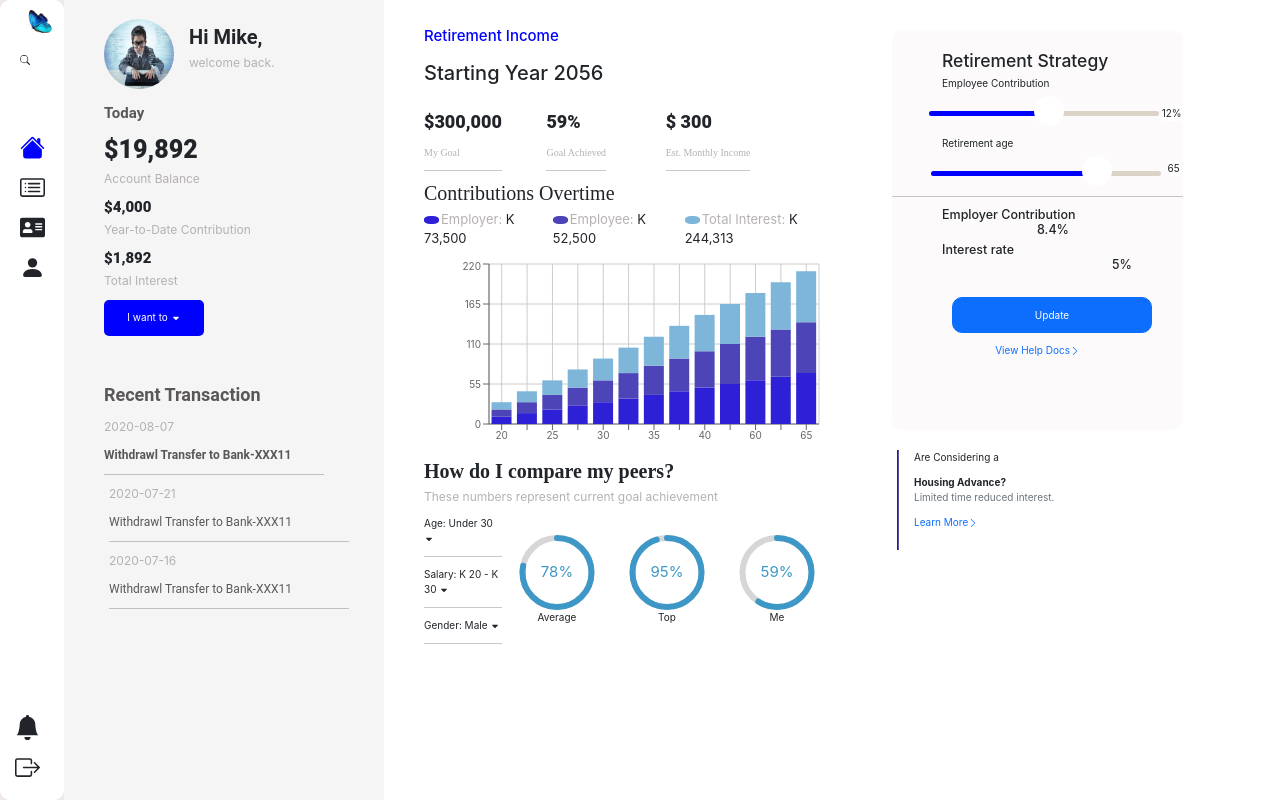
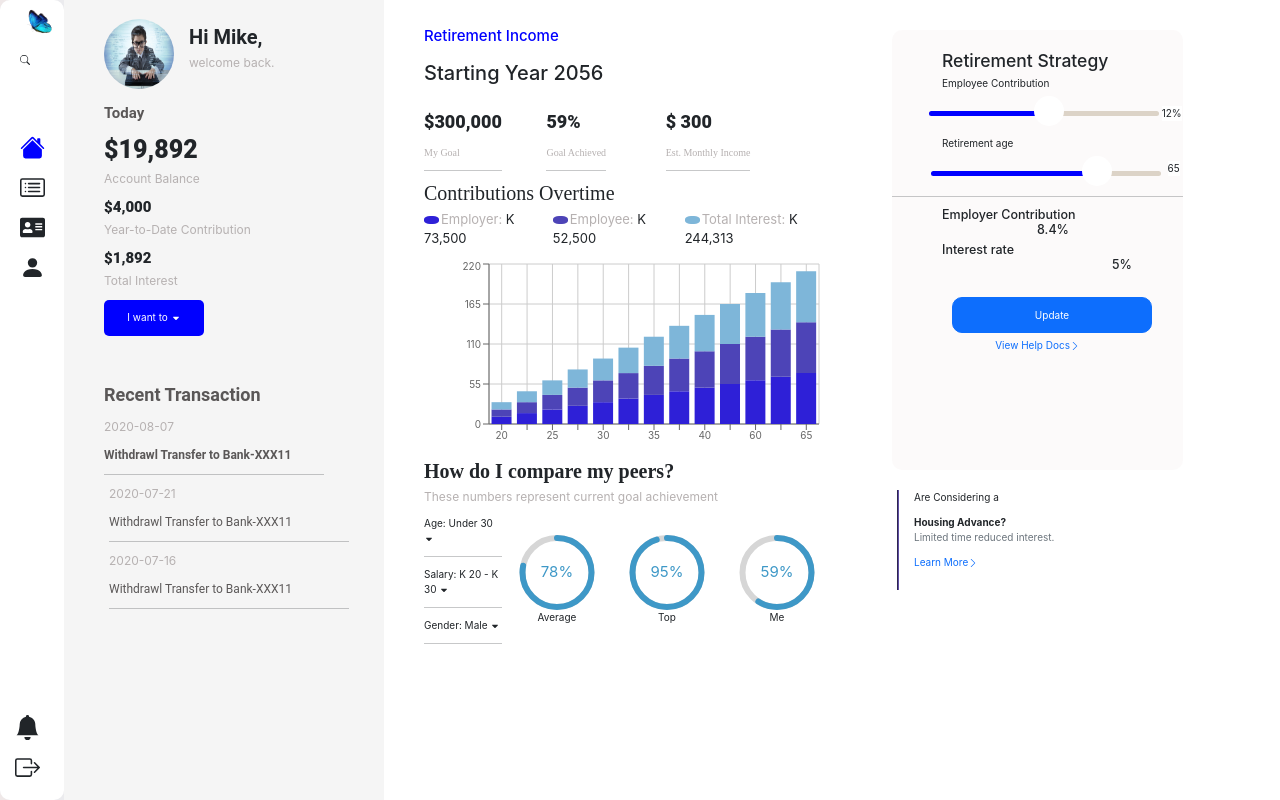
Before and after one commit to d-prakash/dashboardtask, a React (Create React App) app: page / in a window 1280 px wide. Built offline with nearby package versions, Linux system fonts and the light colour scheme; the HTML template or start-up script is replaced by a standard one.

Commit message:
Final commit

```diff
--- a/src/components/ThirdSection/index.css
+++ b/src/components/ThirdSection/index.css
@@ -74,7 +74,7 @@
     border-radius: 10px;
     margin-top: 30px;
     width: 65%;
-    height: 50%;
+    height: 55%;
 
 }
 .mobile-third-section-containr{
--- a/src/components/ThirdSection/index.js
+++ b/src/components/ThirdSection/index.js
@@ -28,7 +28,7 @@ const ThirdSection = () =>{
                     </div>
             </div>
 
-            <div className='third-section-container'>
+            <div className='third-section-container '>
                 <h3 className='top-heading'>Retirement Strategy</h3>
                 <p className='top-heading'>Employee Contribution</p>
                 <div className='sec-container '>
@@ -53,7 +53,7 @@ const ThirdSection = () =>{
                 <button className='btn btn-primary text-center lg-button d-lg-none'>Update</button>
                     <button style={{width:"200px",textAlign:"center",borderRadius:"10px",marginLeft:"60px",marginTop:"20px"}} className='btn btn-primary d-none d-lg-block'>Update</button>
                 </div>
-                <p className='text-center text-primary d-none d-lg-block m-3'>View Help Docs<span><BsChevronRight/></span></p>
+                <p className='text-center text-primary d-none d-lg-block m-2'>View Help Docs<span><BsChevronRight/></span></p>
             </div>
             <div className='d-lg-block ml-4 d-none'>
                <div className='third-bottom-section'>
```
